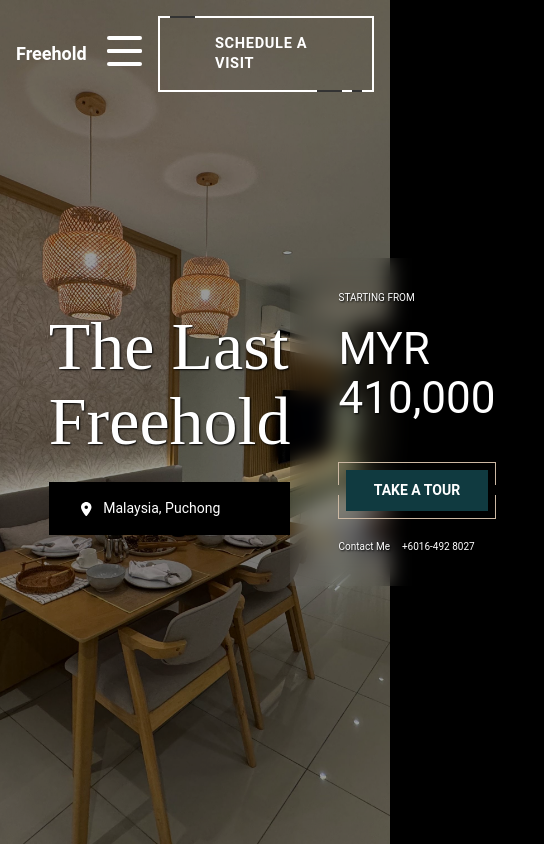
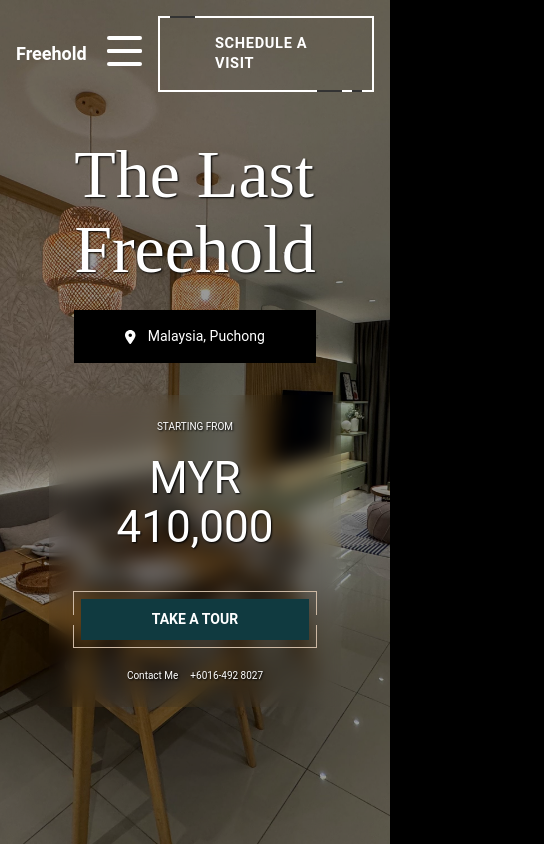
Before and after one commit to jaspetham/Property-Landing-Page, a Next.js app: page / in a window 390 px wide. Shown: the whole page, 544 px wide, since content can reach past the window. Built offline with nearby package versions, Linux system fonts and the light colour scheme.

Commit message:
hero page responsive

```diff
--- a/src/app/components/Header/Header.css
+++ b/src/app/components/Header/Header.css
@@ -9,7 +9,9 @@ header{
 #nav-icon3{
     display:none;
 }
-
+.close-menu{
+    display:none;
+}
 
 @media  screen and (max-width:768px) {
     .nav-wrapper{
@@ -34,6 +36,7 @@ header{
         position: absolute;
         right:10%;
         top:5%;
+        display:block;
     }
     .nav-wrapper > ul{
         display: flex;
--- a/src/app/components/Hero/Hero.css
+++ b/src/app/components/Hero/Hero.css
@@ -30,12 +30,32 @@
   z-index: 2;
 }
 
+
 .price-wrapper{
     background: transparent;
     backdrop-filter: blur(10px);
-    padding:2rem 3rem;
+    padding:clamp(1rem, 1rem + 10vw, 1.5rem);
 }
 
 .address{
     background-color: black;
 }
+
+@media  screen and (max-width:768px) {
+    .content-wrapper{
+        flex-direction: column;
+        align-items: center;
+        gap: 2rem;
+    }
+    .address{
+        justify-content: center;
+    }
+
+    .price-wrapper > div{
+        text-align: center;
+    }
+    .contact-me{
+        justify-content: center;
+    }
+
+}
--- a/src/app/components/Hero/index.tsx
+++ b/src/app/components/Hero/index.tsx
@@ -7,7 +7,7 @@ const Hero: React.FC = () => {
     return (
       <section className="hero-banner">
         <div className="content w-3/4 flex items-center justify-center">
-          <div className="flex justify-between w-full">
+          <div className="flex justify-between w-full content-wrapper">
             <div className="title-wrapper flex flex-col justify-center gap-6">
               <div className="big-title ff-secondary">
                 <h1 className="title fs-1000">The Last</h1>
@@ -26,7 +26,7 @@ const Hero: React.FC = () => {
                 <p className="uppercase fs-100">Starting from</p>
                 <h1 className="price my-5">MYR 410,000</h1>
                 <MainButton text={"Take a tour"} />
-                <div className="flex gap-3">
+                <div className="flex gap-3 contact-me">
                   <p className="fs-100">Contact Me</p>
                   <a
                     href="https://api.whatsapp.com/send?phone=60164928027&text=Hi I am interested in Nara Project"
```
